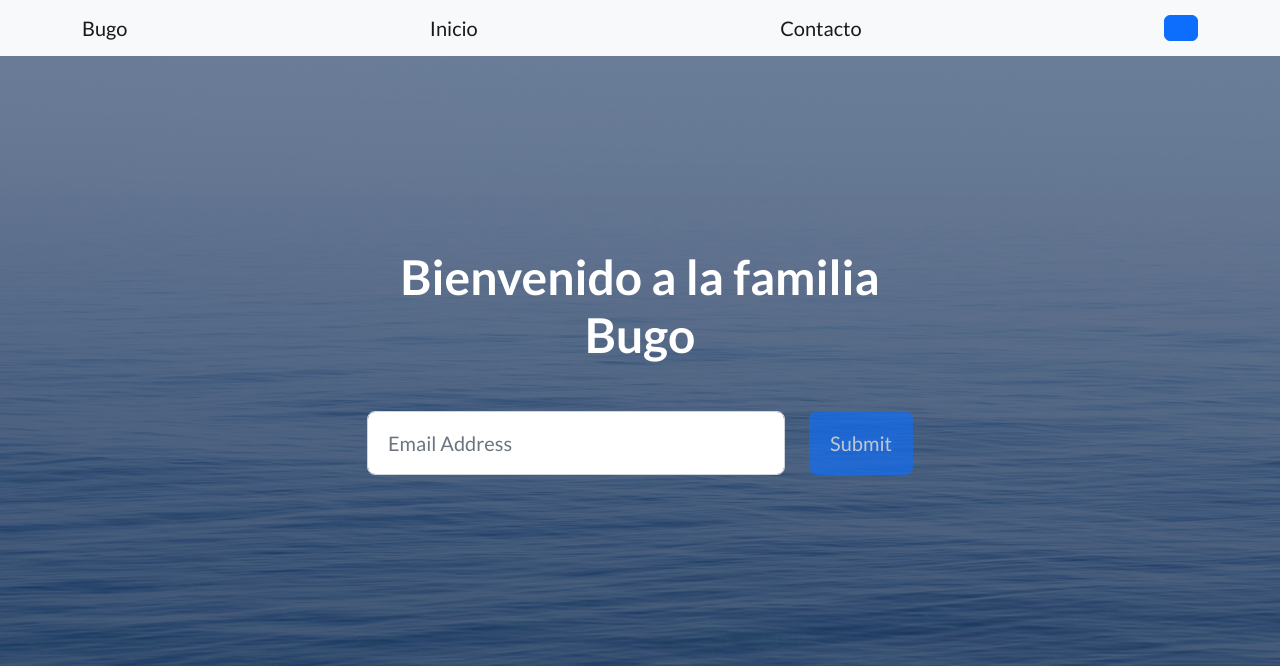
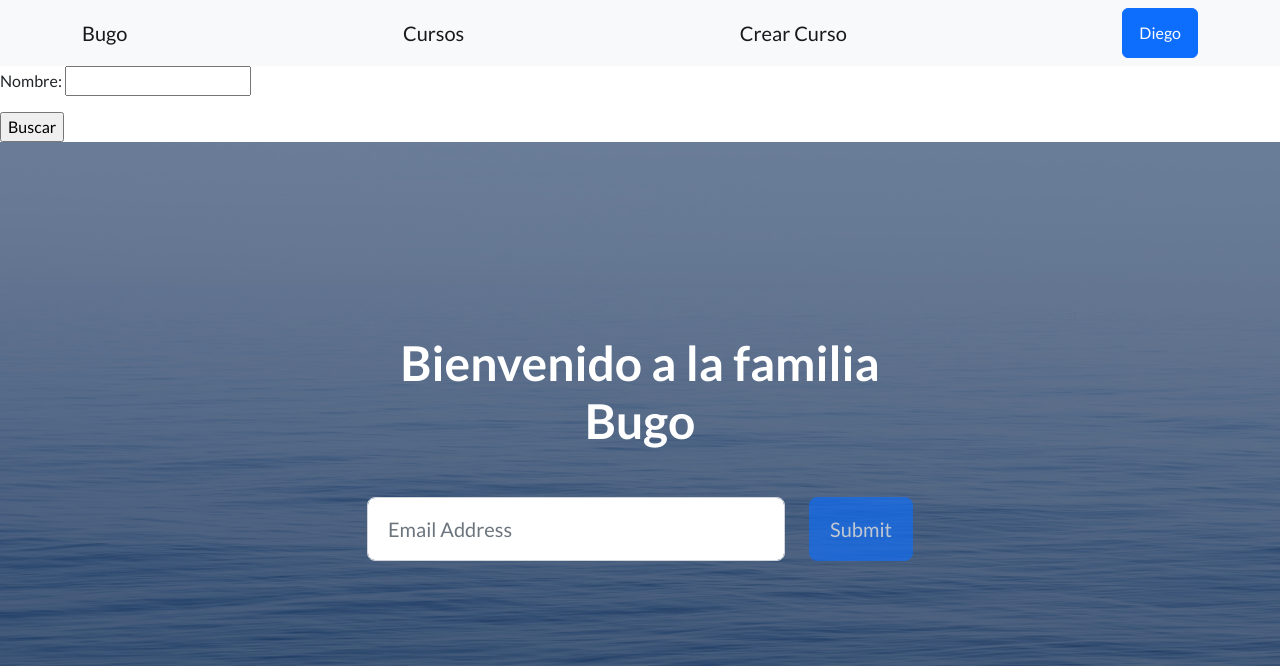
Before and after one commit to Diroq4/PrimerHTML-PY, a Django app: page /app/cursos/ in a window 1280 px wide. Shown: the top 666 px of the page. Run offline with Django 4.2, Linux system fonts and the light colour scheme; data that the repository does not hold is empty; some libraries are stand-ins or nearby versions.

Commit message:
crear busqueda

```diff
--- /dev/null
+++ b/AppCoder/forms.py
@@ -0,0 +1,8 @@
+from django import forms
+
+class CursoForm(forms.Form):
+    nombre = forms.CharField()
+    camada = forms.IntegerField()
+
+class BusquedaCursoForm(forms.Form):
+    nombre = forms.CharField()
--- a/AppCoder/urls.py
+++ b/AppCoder/urls.py
@@ -1,8 +1,10 @@
 from django.urls import path
-from AppCoder.views import crear_curso, show_html, mostrar_cursos
+from AppCoder.views import crear_curso, show_html, mostrar_cursos, crear_curso_form, busqueda_camada
 
 urlpatterns = [
     path('agregar_curso/', crear_curso),
+    path('curso/', crear_curso_form),
+    path('buscar/', busqueda_camada),
     path('show/', show_html),
     path('cursos/', mostrar_cursos),
 ]
--- a/AppCoder/views.py
+++ b/AppCoder/views.py
@@ -1,11 +1,14 @@
 from django.shortcuts import render, redirect
 from AppCoder.models import Curso
+from AppCoder.forms import CursoForm, BusquedaCursoForm
 from django.http import HttpResponse
 
 def mostrar_cursos(request):
     cursos = Curso.objects.all()
     contexto = {
-        "cursos": cursos
+        "cursos": cursos,
+        "nombre": "Diego",
+        "form": BusquedaCursoForm(),
     }
     return render(request, "AppCoder/cursos.html", contexto)
 
@@ -14,7 +17,35 @@ def crear_curso(request):
     curso = Curso(nombre="Python", camada=47783)
     curso.save()
 
-    return redirect("/app/cursos/")
+    return redirect("/app/cursos/") #get
+
+
+def crear_curso_form(request):
+
+    if request.method == "POST":
+        #Crear curso
+        curso_formulario = CursoForm(request.POST)
+        if curso_formulario.is_valid():
+            informacion = curso_formulario.cleaned_data
+            curso_crear = Curso(nombre = informacion["nombre"], camada = informacion["camada"])
+            curso_crear.save()
+            return redirect("/app/cursos/")
+
+    curso_formulario = CursoForm()
+    contexto = {
+        "form": curso_formulario
+    }
+    return render(request, "AppCoder/crear_curso.html", contexto)
+
+def busqueda_camada(request):
+    nombre = request.GET["nombre"]
+    cursos = Curso.objects.filter(nombre__icontains=nombre)
+    contexto = {
+        "cursos": cursos,
+        "nombre": "Diego",
+        "form": BusquedaCursoForm(),
+    }
+    return render(request, "AppCoder/cursos.html", contexto)
 
 def show_html(request):
     curso = Curso.objects.first()
--- a/ProyectoCoder47785/urls.py
+++ b/ProyectoCoder47785/urls.py
@@ -21,4 +21,5 @@ from AppCoder.views import crear_curso
 urlpatterns = [
     path('admin/', admin.site.urls),
     path('app/', include('AppCoder.urls'))
+
 ]
--- a/templates/AppCoder/cursos.html
+++ b/templates/AppCoder/cursos.html
@@ -1,6 +1,12 @@
 {% extends 'base.html' %}
 
 {% block cambio %}
+<div>
+    <form action="/app/buscar/" method="GET">
+        {{form.as_p}}
+        <input type="submit" value="Buscar">
+    </form>
+</div>
     {% for curso in cursos %}
             <h2>{{curso.nombre}}</h2>
             <p class="lead mb-0">
--- a/templates/base/navigation.html
+++ b/templates/base/navigation.html
@@ -1,8 +1,8 @@
 <nav class="navbar navbar-light bg-light static-top">
     <div class="container">
         <a class="navbar-brand" href="#!">Bugo</a>
-        <a class="navbar-brand" href="#!">Inicio</a>
-        <a class="navbar-brand" href="#!">Contacto</a>
+        <a class="navbar-brand" href="/app/cursos/">Cursos</a>
+        <a class="navbar-brand" href="/app/curso/">Crear Curso</a>
         <a class="btn btn-primary" href="#signup">{{nombre}}</a>
     </div>
 </nav>
```
Also changed, not shown: templates/AppCoder/crear_curso.html (added, +13 -0 lines).
